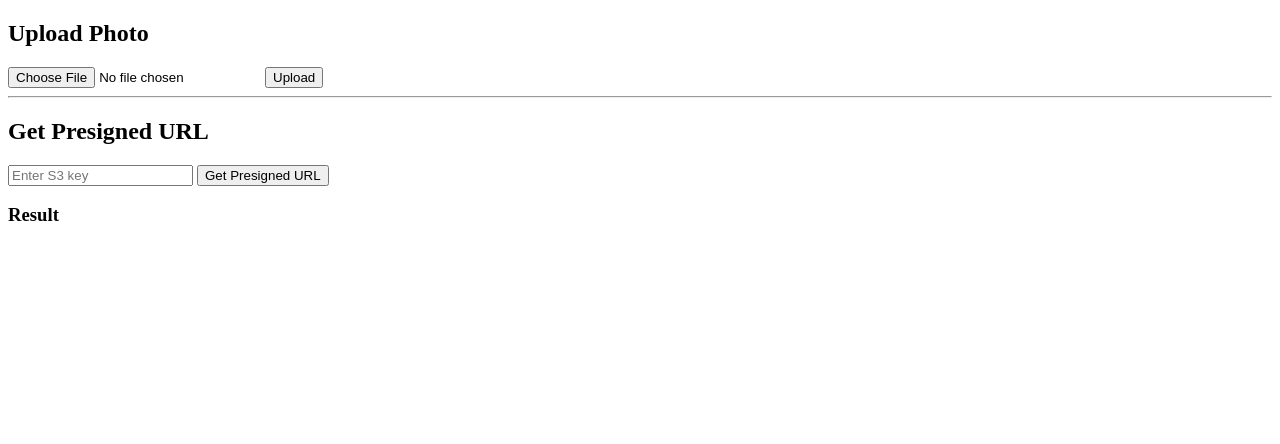
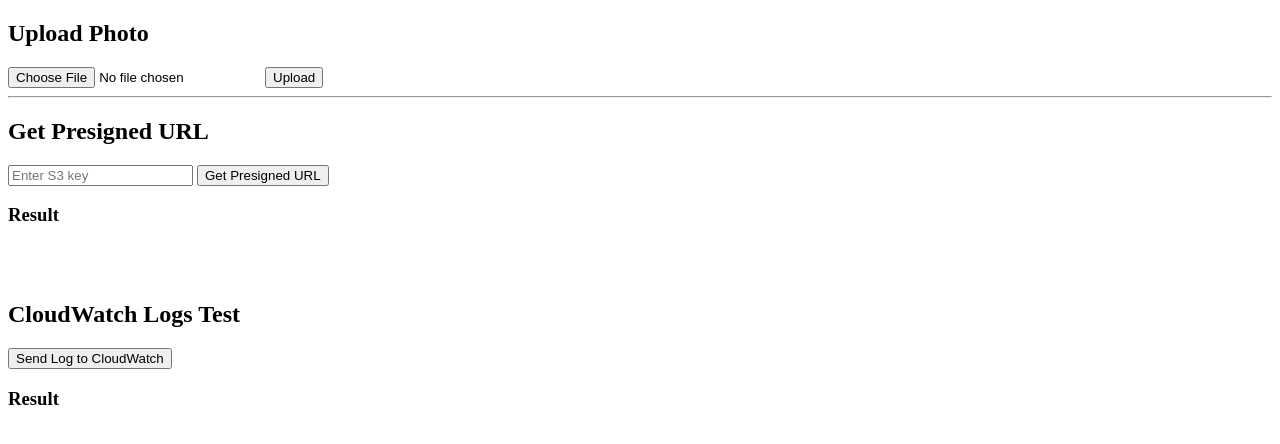
Before and after one commit to Macarious-GK/CloudOps-Associate, a Django app: page / in a window 1280 px wide. Shown: the top 444 px of the page. Run offline with Django 5.2, Linux system fonts and the light colour scheme; parts of the project's set-up code (start-up, migrations or seed data) failed here and were passed over.

Commit message:
Study Cloudwatch Metrics/logs/alarms and summarize it. add api/logs view to test django app sending logs

```diff
--- a/App/photoshare/v1/aws_clients.py
+++ b/App/photoshare/v1/aws_clients.py
@@ -3,3 +3,4 @@ from .aws_session import SESSION
 
 S3_CLIENT = SESSION.client('s3')
 SECRETS_CLIENT = SESSION.client("secretsmanager")
+CloudWatch_CLIENT = SESSION.client("logs")
--- a/App/photoshare/v1/templates/photos/upload.html
+++ b/App/photoshare/v1/templates/photos/upload.html
@@ -28,6 +28,39 @@
     <br><br>
     <a id="downloadLink" style="display:none;" target="_blank">Download Photo</a>
 
+ <!-- NEW: CloudWatch Log Test -->
+    <h2>CloudWatch Logs Test</h2>
+    <button id="sendLogBtn">Send Log to CloudWatch</button>
+    <p id="logStatus"></p>
+
+    <h3>Result</h3>
+    <img id="preview" style="max-width:400px; display:none;" />
+    <br><br>
+    <a id="downloadLink" style="display:none;" target="_blank">Download Photo</a>
+
     <script src="{% static 'photos/upload.js' %}"></script>
-</body>
+
+    <!-- NEW: Inline JS for log button -->
+    <script>
+        document.getElementById("sendLogBtn").addEventListener("click", function () {
+            fetch("/api/logs", {
+                method: "GET",
+                headers: {
+                    "X-Requested-With": "XMLHttpRequest"
+                }
+            })
+            .then(response => response.json())
+            .then(data => {
+                document.getElementById("logStatus").innerText =
+                    "✅ Log sent to CloudWatch!";
+                console.log("CloudWatch response:", data);
+            })
+            .catch(error => {
+                document.getElementById("logStatus").innerText =
+                    "❌ Failed to send log.";
+                console.error("Error:", error);
+            });
+        });
+    </script>
+    </body>
 </html>
--- a/App/photoshare/v1/urls.py
+++ b/App/photoshare/v1/urls.py
@@ -5,5 +5,6 @@ urlpatterns = [
     path('', upload_page, name='upload_page'),
     path('api/upload', upload_photo_view),
     path('api/presign', presign_key_view, name='presign_api'),
+    path('api/logs', send_log, name='logs_api'),
 
 ]
--- a/App/photoshare/v1/views.py
+++ b/App/photoshare/v1/views.py
@@ -3,11 +3,12 @@ from django.http import JsonResponse
 from django.views.decorators.csrf import csrf_exempt
 
 from .models import Photo
-from .aws_clients import S3_CLIENT
+from .aws_clients import *
 
 import json
 import os
 import uuid
+import time
 from dotenv import load_dotenv
 
 load_dotenv()
@@ -101,3 +102,38 @@ def presign_key_view(request):
             'error': 'Failed to generate presigned URL',
             'details': str(e)
         }, status=500)
+
+
+
+
+def send_log(request):
+    LOG_GROUP = "django"
+    LOG_STREAM = "test"
+    message = "Hello CloudWatch from Django!"
+    timestamp = int(time.time() * 1000)
+
+    # get token
+    streams = CloudWatch_CLIENT.describe_log_streams(
+        logGroupName=LOG_GROUP,
+        logStreamNamePrefix=LOG_STREAM
+    )
+
+    token = streams["logStreams"][0].get("uploadSequenceToken")
+
+    data = {
+        "logGroupName": LOG_GROUP,
+        "logStreamName": LOG_STREAM,
+        "logEvents": [
+            {
+                "timestamp": timestamp,
+                "message": message
+            }
+        ]
+    }
+
+    if token:
+        data["sequenceToken"] = token
+
+    CloudWatch_CLIENT.put_log_events(**data)
+
+    return JsonResponse({"status": "sent to cloudwatch"})
```
Also changed, not shown: App/photoshare/photoshare/settings.py (+28 -27 lines), AWS CloudOps/README.md (added), App/photoshare/db.sqlite3, images/CloudWatch.png (added), images/eventbridge.png (added), images/observability.png (added).
